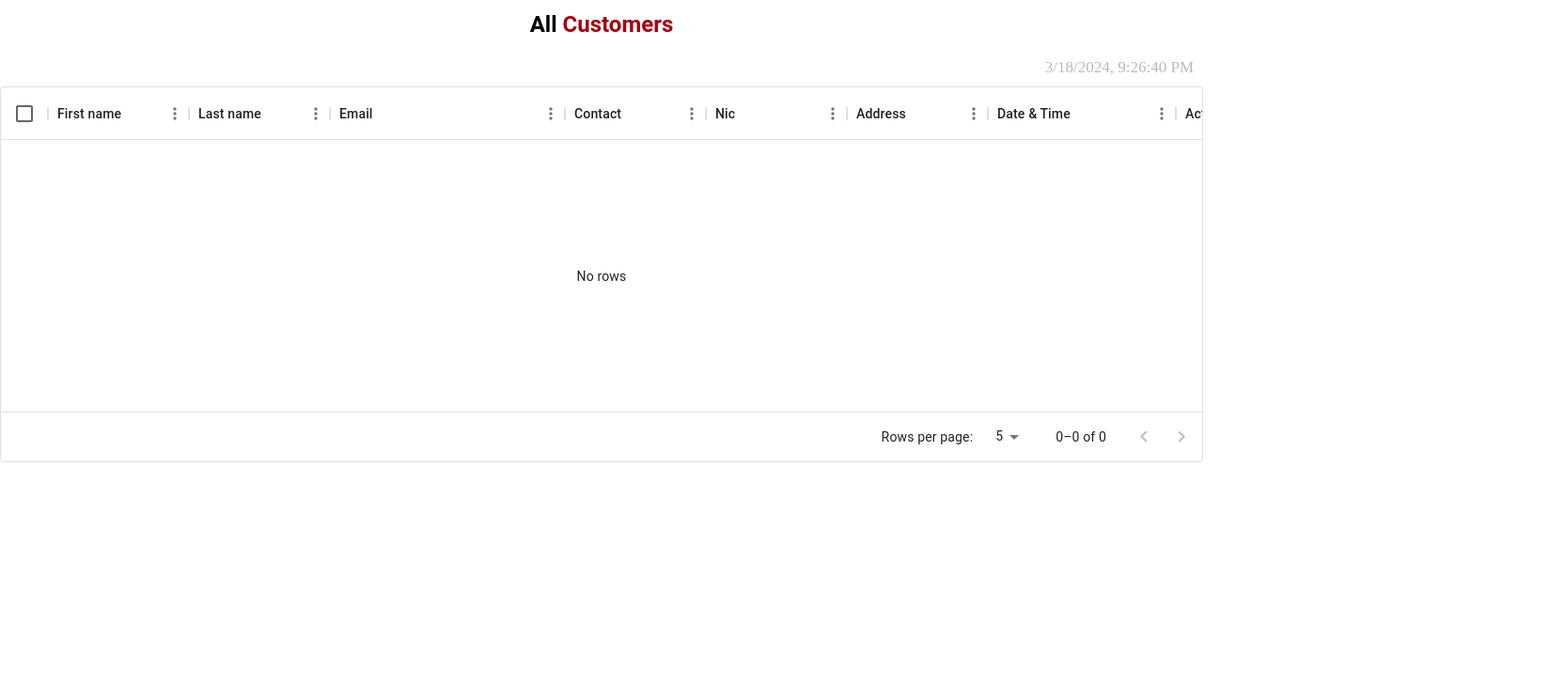
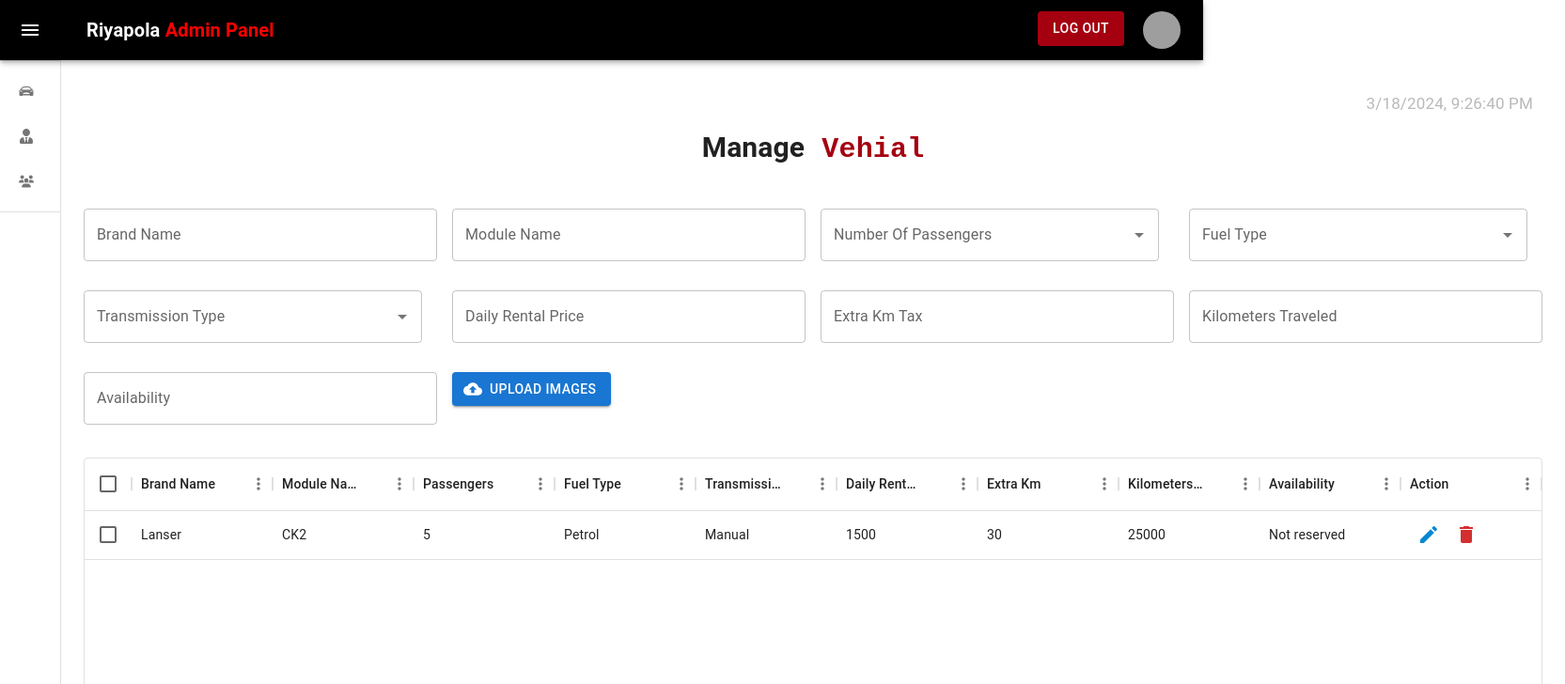
Before and after one commit to imeshhirushan2117/Riyapola_FrontEnd, a React (Vite) app: page /adminCar in a window 1280 px wide. Shown: the top 728 px of the page at 94% size, 1665 px wide, since content can reach past the window. Built offline with nearby package versions, Linux system fonts and the light colour scheme; no server answers; sample sign-in values are in the browser's storage; grey boxes are pictures that could not be loaded.

Commit message:
code-optimized

```diff
--- a/src/app/App.jsx
+++ b/src/app/App.jsx
@@ -22,7 +22,7 @@ function App() {
 
   return (
     <>
-      {/* {
+      {
         login ?
           <DrawerNav />
           :
@@ -31,8 +31,8 @@ function App() {
             <Route path={'/home'} element={<Home />} />
             <Route path={'/loginPage'} element={<LogInPage />} />
           </Routes>
-      } */}
-      <AllCustomers/>
+      }
+      {/* <AllCustomers/> */}
     </>
   );
 }
--- a/src/pages/AdminAction/AdminAction.jsx
+++ b/src/pages/AdminAction/AdminAction.jsx
@@ -190,6 +190,11 @@ export default function AdminAction({}) {
 
   return (
     <Box>
+
+<Box sx={{ textAlign: "center", fontSize: "30px", marginBottom: "40px" ,  fontWeight:'bold' }}>
+          Manage<samp style={{color:"#A50010"}}> Admin</samp>
+      </Box>
+
        <Box sx={{ padding: "10px", textAlign: "end" }}>
         <DateTime style={{ color: "#B9B9B9", fontSize: "17px" }} />
       </Box>
--- a/src/pages/AdminCar/AdminCar.jsx
+++ b/src/pages/AdminCar/AdminCar.jsx
@@ -1,5 +1,5 @@
 import React from 'react'
-import { Box } from '@mui/material'
+import { Box, Typography } from '@mui/material'
 import Grid from '@mui/material/Grid';
 import TextInput from '../../common/TextInput/TextInput';
 import Autocomplete from '@mui/material/Autocomplete';
@@ -92,7 +92,7 @@ export default function AdminCar() {
   ];
 
   const rows = [
-    { id : 1 , brandName :"Lanser" , moduleName:"CK2" , passengers:'5' , fuelType:'Petrol' ,tmType:"Manual" , drPrice:"1500" , extraKm:"30",traveled:"25000" , availability:"Not reserved"},
+    { id: 1, brandName: "Lanser", moduleName: "CK2", passengers: '5', fuelType: 'Petrol', tmType: "Manual", drPrice: "1500", extraKm: "30", traveled: "25000", availability: "Not reserved" },
 
   ];
 
@@ -102,6 +102,10 @@ export default function AdminCar() {
 
       <Box sx={{ padding: "10px", textAlign: "end" }}>
         <DateTime style={{ color: "#B9B9B9", fontSize: "17px" }} />
+      </Box>
+
+      <Box sx={{ textAlign: "center", fontSize: "30px", marginBottom: "40px" ,  fontWeight:'bold' }}>
+          Manage<samp style={{color:"#A50010"}}> Vehial</samp>
       </Box>
 
       <Box>
@@ -150,7 +154,7 @@ export default function AdminCar() {
                 disablePortal
                 id="combo-box-demo"
                 options={type}
-                sx={{ width: 360 ,}}
+                sx={{ width: 360, }}
                 renderInput={(params) => <TextField {...params} label="Transmission Type" />}
                 onChange={(event, value) => console.log(value.value)}
               />
@@ -199,7 +203,7 @@ export default function AdminCar() {
         </Grid>
       </Box>
 
-      <Box sx={{marginTop:"20px"}}>
+      <Box sx={{ marginTop: "20px" }}>
         <div style={{ height: 400, width: '100%' }}>
           <DataGrid
             rows={rows}
```
Lines whose indentation alone changed are shown as unchanged.
